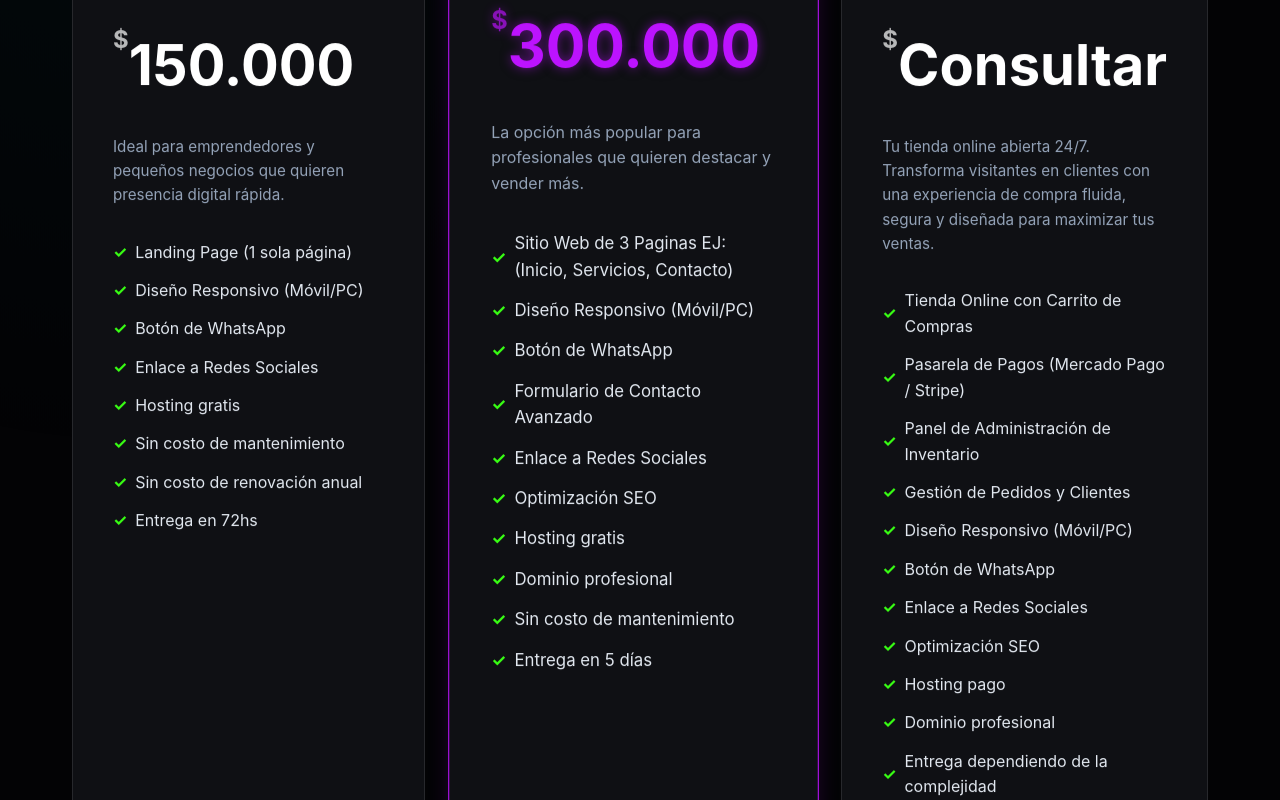
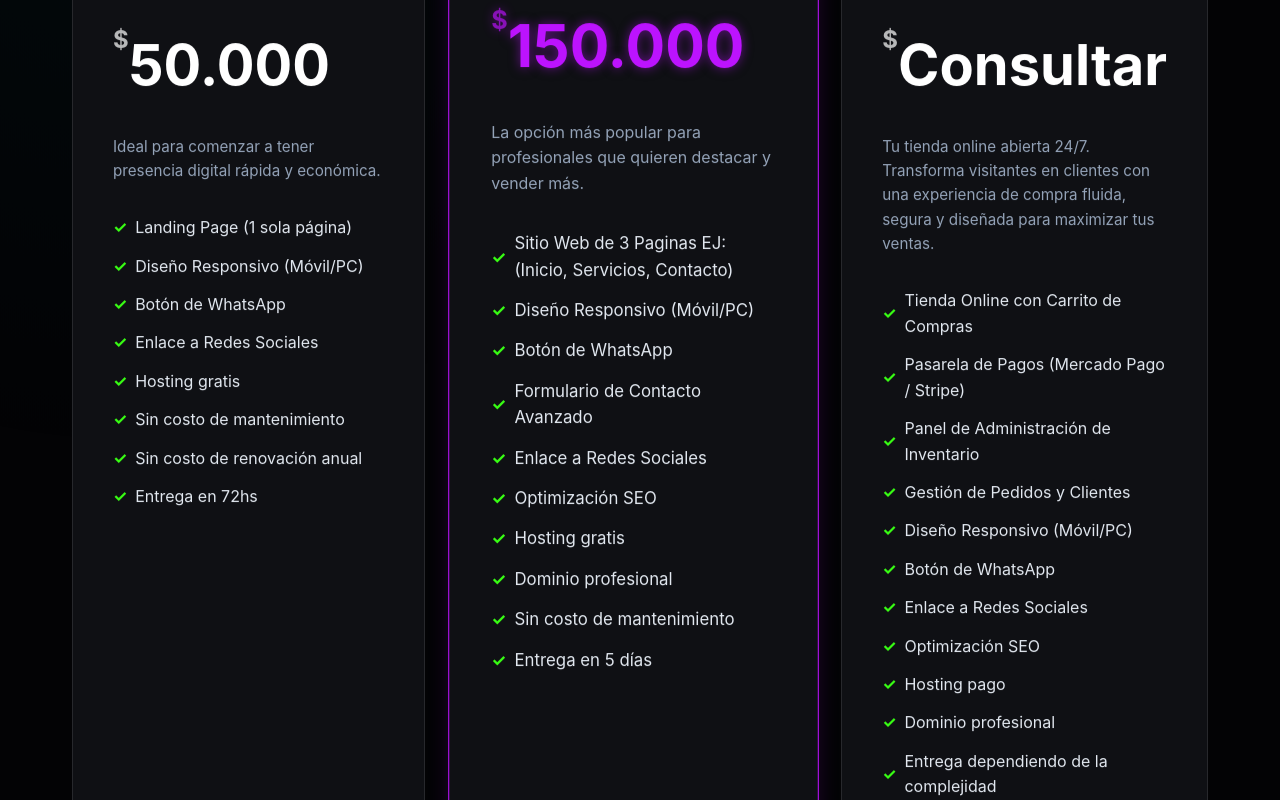
Before and after one commit to JSoza1/web-soza-systems, a React (Vite) app: page / in a window 1280 px wide. Shown: the part 1679-2479 px from the top of the page. Built offline with nearby package versions, Linux system fonts and the light colour scheme.

Commit message:
feat: Add initial package data and contact information.

```diff
--- a/src/data/packagesData.js
+++ b/src/data/packagesData.js
@@ -2,8 +2,8 @@ export const packagesData = [
     {
         id: 1,
         name: "Landing Page",
-        description: "Ideal para emprendedores y pequeños negocios que quieren presencia digital rápida.",
-        price: "150.000",
+        description: "Ideal para comenzar a tener presencia digital rápida y económica.",
+        price: "50.000",
         features: [
             "Landing Page (1 sola página)",
             "Diseño Responsivo (Móvil/PC)",
@@ -20,7 +20,7 @@ export const packagesData = [
         id: 2,
         name: "Sitio Web",
         description: "La opción más popular para profesionales que quieren destacar y vender más.",
-        price: "300.000",
+        price: "150.000",
         features: [
             "Sitio Web de 3 Paginas EJ: (Inicio, Servicios, Contacto)",
             "Diseño Responsivo (Móvil/PC)",
```
